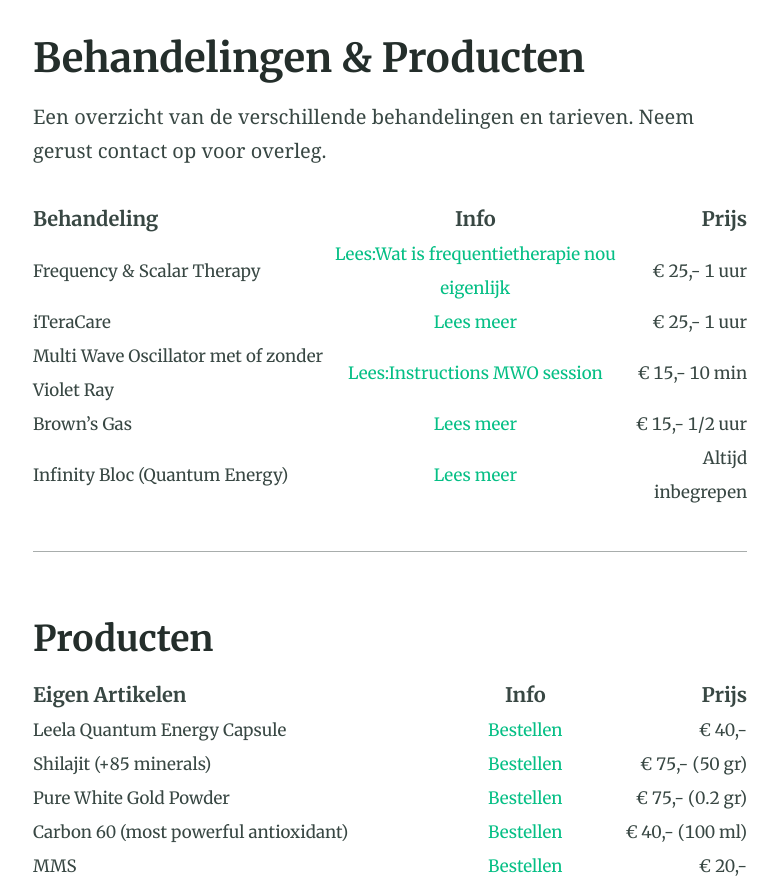
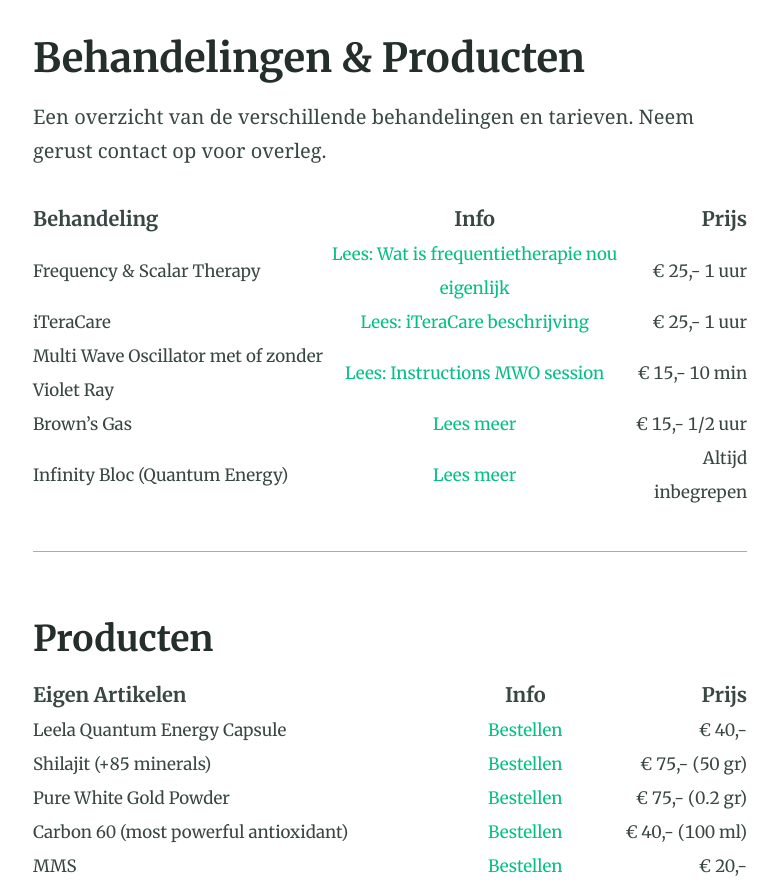
Before and after one commit to dokteranders/dokteranders.com, a Jekyll site: the page built from behandelingen.md, in a window 1280 px wide and 900 px high, scrolled down 411 px, cut to the strip 17-900 px from the top of the window. Shown: the whole strip, without its empty margins (250-1028 px from the left). Built offline with Jekyll 4.4.1, drawn with Linux system fonts in a browser that asks for light colours.

Commit message:
Update behandelingen.md

```diff
--- a/behandelingen.md
+++ b/behandelingen.md
@@ -8,9 +8,9 @@
 
 | **Behandeling** | **Info** | **Prijs** |
 | :---         |     :---:      |          ---: |
-| Frequency & Scalar Therapy | [Lees:Wat is frequentietherapie nou eigenlijk](/downloads/Wat_is_frequentietherapie_nou_eigenlijk.pdf) | € 25,- 1 uur
-| iTeraCare | [Lees meer](http://#/)  | € 25,- 1 uur
-| Multi Wave Oscillator met of zonder Violet Ray |  [Lees:Instructions MWO session](/downloads/Instructions_for_preparing_for_the_MWO_session.pdf) | € 15,- 10 min
+| Frequency & Scalar Therapy | [Lees: Wat is frequentietherapie nou eigenlijk](/downloads/Wat_is_frequentietherapie_nou_eigenlijk.pdf) | € 25,- 1 uur
+| iTeraCare |  [Lees: iTeraCare beschrijving](/downloads/iTeraCare_beschrijving.pdf)   | € 25,- 1 uur
+| Multi Wave Oscillator met of zonder Violet Ray |  [Lees: Instructions MWO session](/downloads/Instructions_for_preparing_for_the_MWO_session.pdf) | € 15,- 10 min
 | Brown's Gas | [Lees meer](http://#/) | € 15,- 1/2  uur
 | Infinity Bloc (Quantum Energy) | [Lees meer](http://#/) | Altijd inbegrepen
 
```
